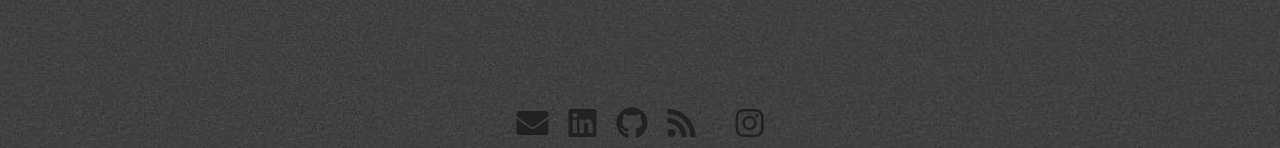
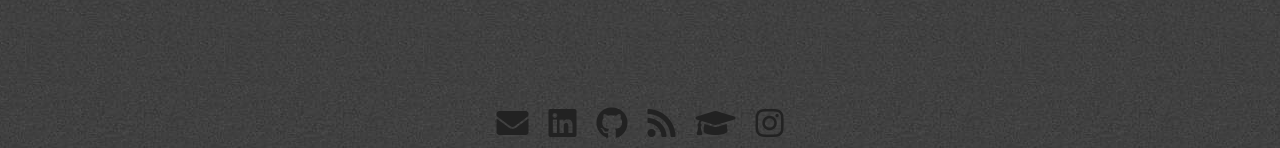
Before and after one commit to zenklinov/portfolio, a Jekyll site: the page built from index.html, in a window 1280 px wide. Shown: the part 5065-5213 px from the top of the page. Built offline with Jekyll 4.4.1, drawn with Linux system fonts in a browser that asks for light colours; nearby versions of some CDN libraries.

Commit message:
Update extra.html

```diff
--- a/_includes/extra.html
+++ b/_includes/extra.html
@@ -53,7 +53,9 @@
                     <a href="{{ site.blog_url }}"><i class="head-icon fas fa-rss"></i></a>
                 </span>
                 <span class="hint--bottom bottom-link" aria-label="Google Scholar">
-                    <a href="https://scholar.google.com/citations?user=7Se646sAAAAJ&hl=id&oi=ao"><i class="head-icon fab fa-scholar.google"></i></a>
+                    <a href="https://scholar.google.com/citations?user=7Se646sAAAAJ&hl=id&oi=ao" target="_blank" rel="noopener noreferrer">
+                        <i class="head-icon fas fa-graduation-cap"></i>
+                    </a>
                 </span>
                 <span class="hint--bottom bottom-link" aria-label="Instagram">
                     <a href="https://instagram.com/{{ site.instagram_username }}"><i class="head-icon fab fa-instagram"></i></a>
```
